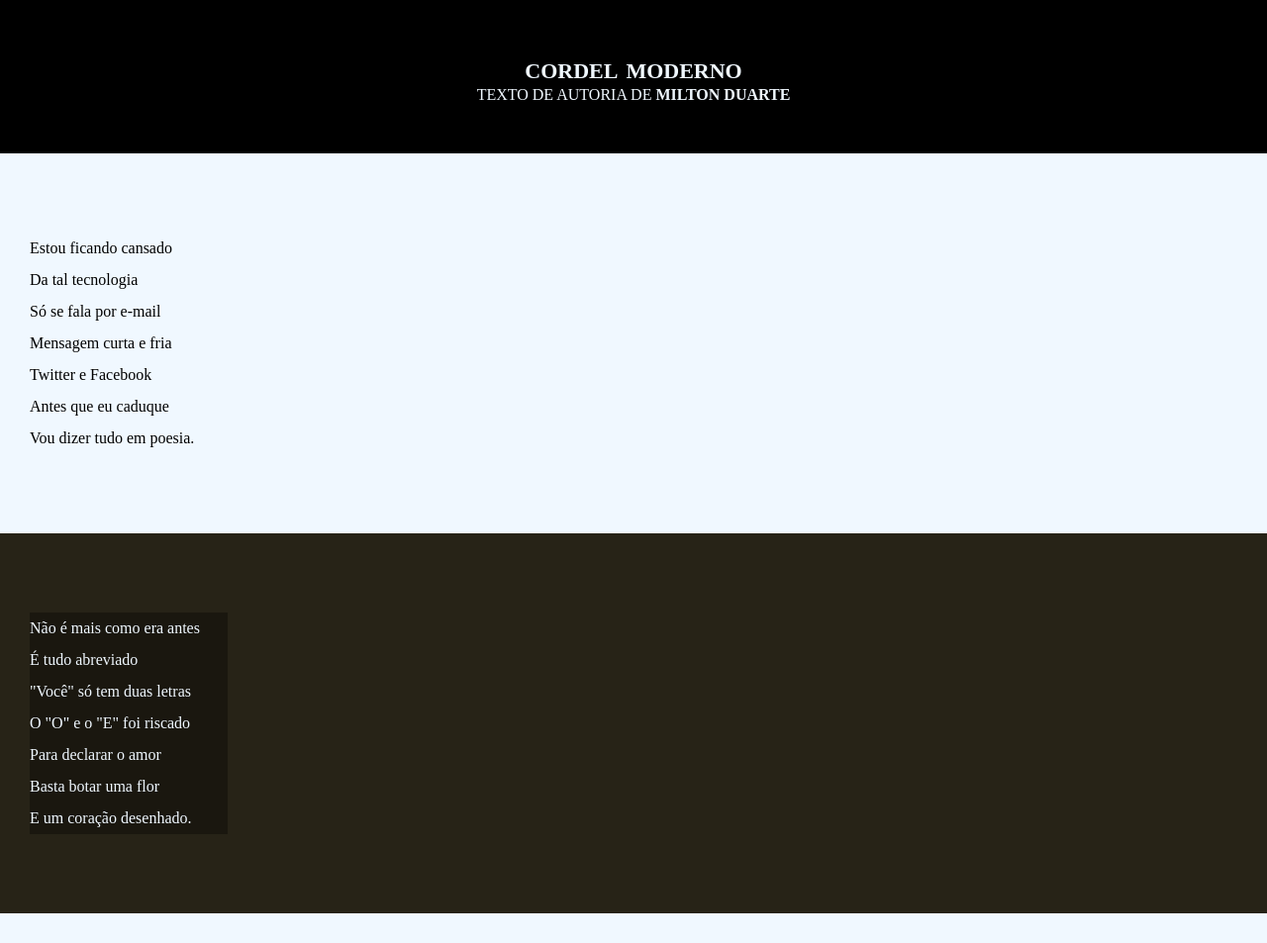
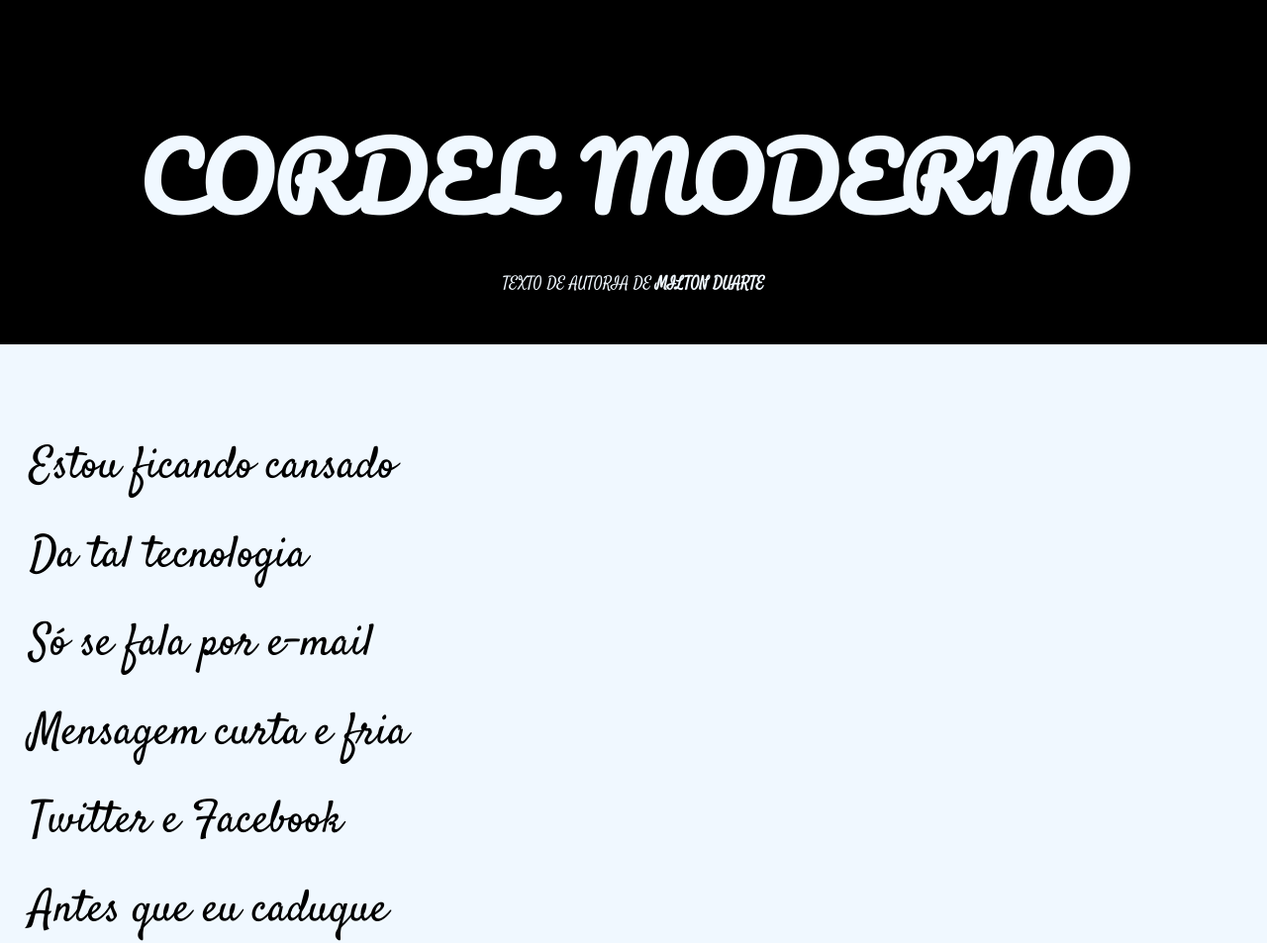
Before and after one commit to joneschrist/html-css, a plain HTML site: page desafio00/cordel.html in a window 1280 px wide. Shown: the top 953 px of the page at 99% size. Drawn offline with Linux system fonts and the light colour scheme.

Commit message:
mudanças

```diff
--- a/desafio00/cordel.html
+++ b/desafio00/cordel.html
@@ -32,7 +32,7 @@
 
 
 
-<section class="imagem">
+<section class="imagem" id="img1">
     <p>
         Não é mais como era antes <br>
 
@@ -90,7 +90,7 @@
 
 
 
-<section class="imagem">
+<section class="imagem" id="img2">
     <p>
         Tenho saudade das cartas <br>
 
--- a/desafio00/estilo/style.css
+++ b/desafio00/estilo/style.css
@@ -1,5 +1,12 @@
 @charset "UTF-8";
+@import url('https://fonts.googleapis.com/css2? family= Pacifico & family= Raleway:ital,wght@0,200;0,300;1,100;1,200;1,400 & display=swap');
+@import url('https://fonts.googleapis.com/css2?family= Satisfy & display=swap');
+:root {
+    --fonte1: Verdana, Geneva, Tahoma, sams-serif;
+    --fonte2: 'Pacifico', cursive;
+    --fonte3: 'Satisfy', cursive;
 
+}
 * {
     margin: 0px;
     padding: 0px;
@@ -7,15 +14,18 @@
     html, body {
         min-height: 100vh;
         background-color:rgb(252, 225, 149) ;
+        font-family: var(--fonte3)
     }
     header {
         background-color:  black;
         color: aliceblue;
         text-align: center;
     }
-    header {
+    header > h1 {
         padding-top: 50px;
         font-variant: small-caps;
+        font-family: var(--fonte2);
+        font-size: 10vw;
     }
     header > p {
         padding-bottom: 50px;
@@ -33,6 +43,7 @@
                 padding-bottom: 10vh;
                 line-height: 2em;
                 padding-left: 30px;
+                font-size: 3.5vw;
             }
             section.normal {
                 background-color: aliceblue;
@@ -41,10 +52,26 @@
             section.imagem {
                 background-color: rgba(0, 0, 0, 0.842);
                 color: aliceblue;
+                box-shadow: inset 6px 6px 13px rgba(0, 0, 0, 0.652);
+               background-attachment: fixed;
+            }
+            section > p {
+             padding-bottom: 2em;
             }
             section.imagem > p {
-                width: 200px;
+                display: inline-block;
+                width:500px;
                 background-color: rgba(0, 0, 0, 0.34);
+            }
+            section#img1 {
+                background-image: url('../imagens/imagem1.jpg');
+                text-shadow: 1px 1px 0px black;
+                background-size: cover;
+            }
+            section#img2 {
+                background-image:  url('../imagens/imagem2.jpg');
+                text-shadow: 1px 1px 0px black;
+                background-size: cover;
             }
             footer {
                 background-color: black;
```
